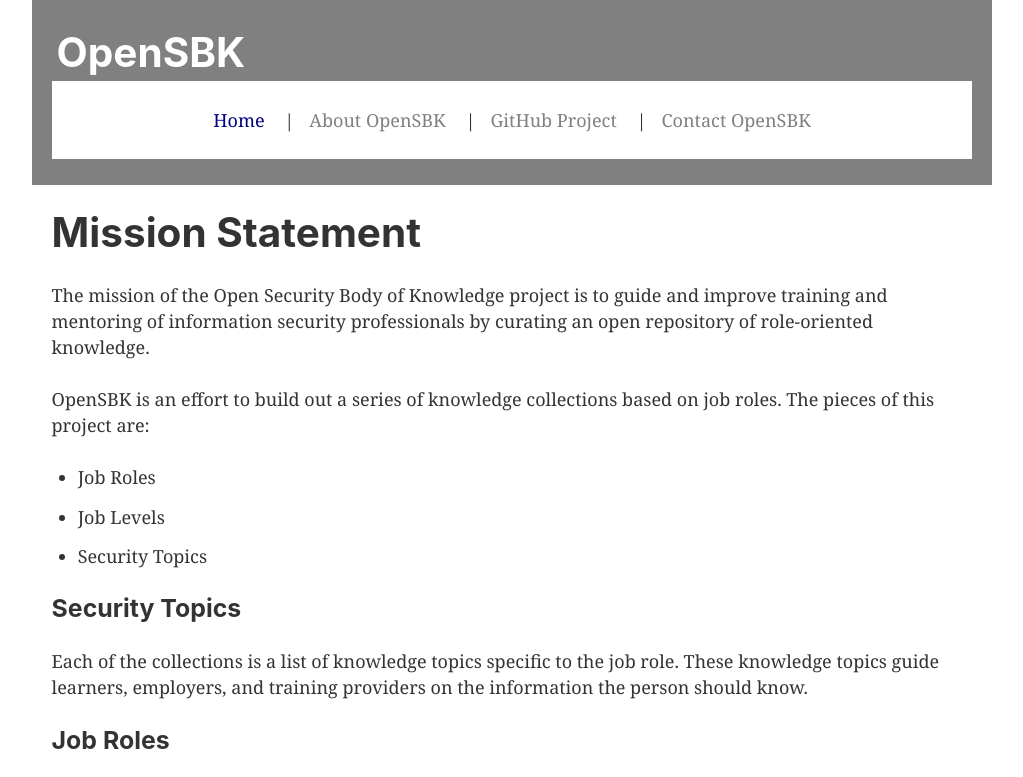
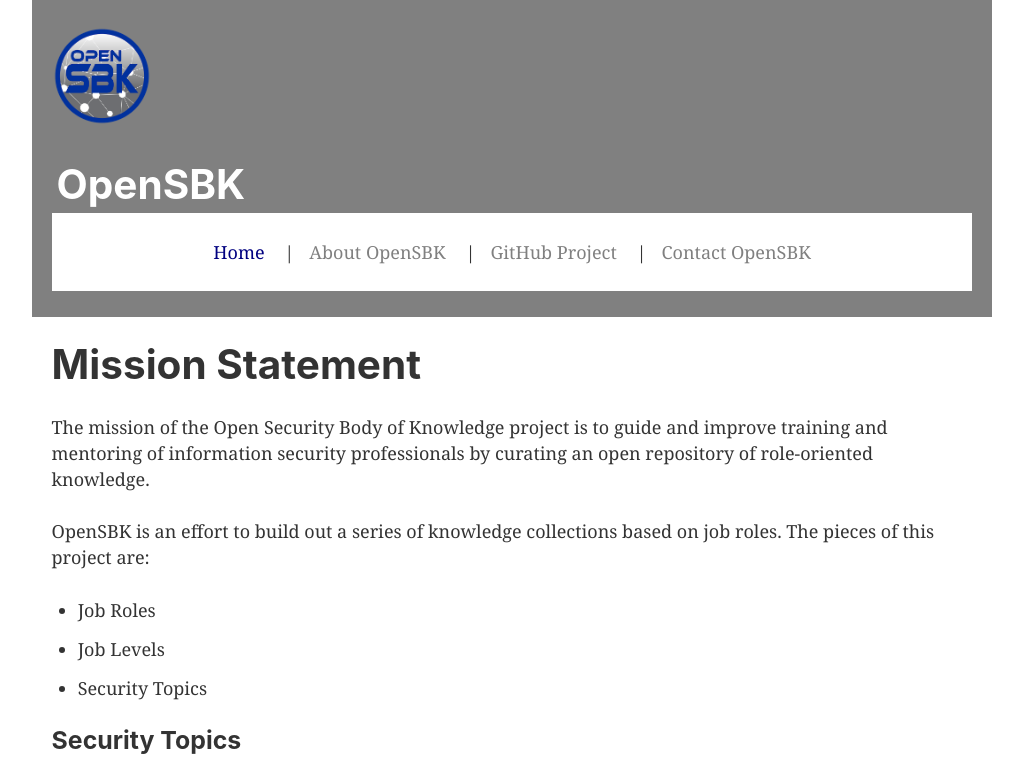
Before and after one commit to OpenSBK/opensbk.org, a Gatsby site: page / in a window 1280 px wide. Shown: the top 777 px of the page, without its empty margins (128-1151 px from the left). Built offline with nearby package versions, Linux system fonts and the light colour scheme; Gatsby itself is replaced by a stand-in of ours.

Commit message:
Added logo and static directory

```diff
--- a/gatsby-config.js
+++ b/gatsby-config.js
@@ -10,7 +10,7 @@
       resolve: `gatsby-source-filesystem`,
       options: {
         name: `images`,
-        path: `${__dirname}/src/images`,
+        path: `${__dirname}/static/images`,
       },
     },
     `gatsby-transformer-sharp`,
--- a/src/components/header.js
+++ b/src/components/header.js
@@ -15,7 +15,7 @@
         maxWidth: 960,
         padding: `1.45rem 1.0875rem`,
       }}
-    >
+    ><img src='images/osbk_logo.png' width="100px" height="100px"></img>
       <h1 style={{ margin: 5 }}>
         <Link
           to="/"
```
Also changed, not shown: static/images/osbk_logo.png (renamed from src/images/osbk_logo.png).
